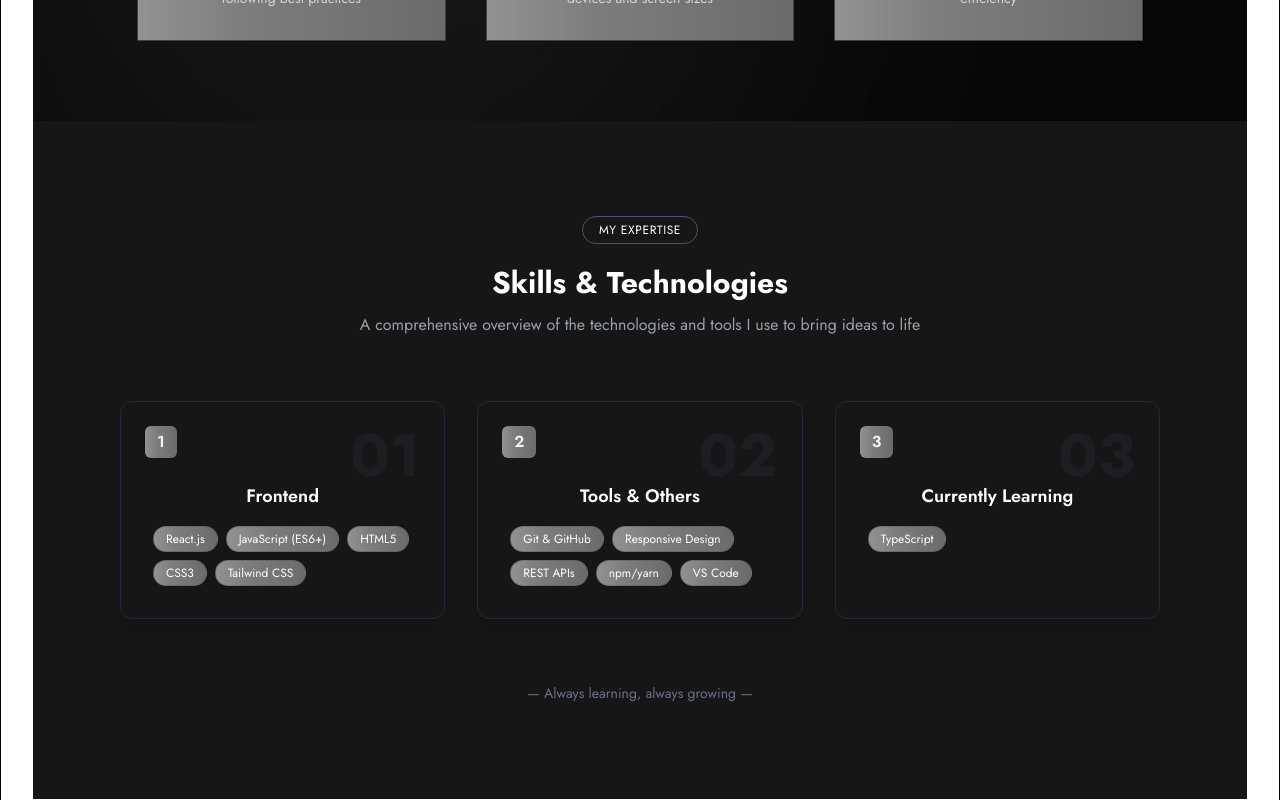
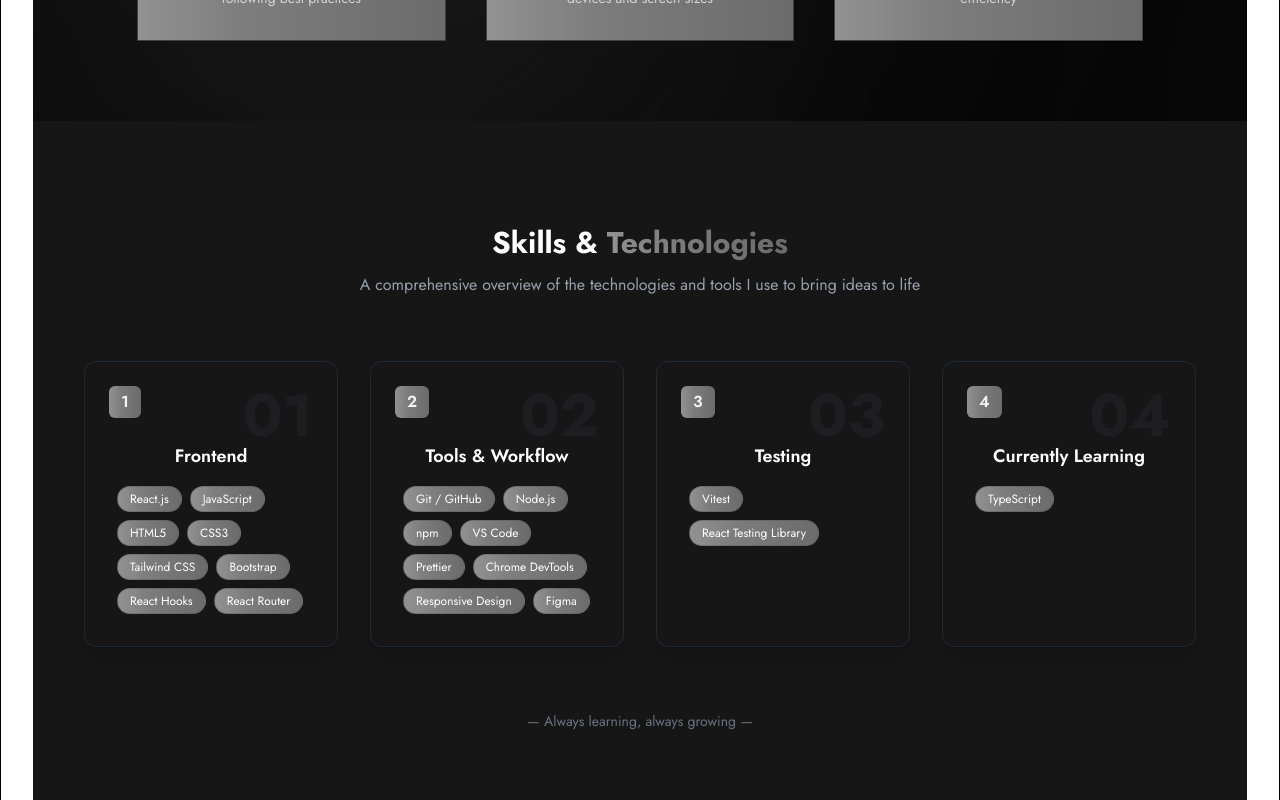
Before and after one commit to usanjay/portfolio, a React (Vite) app: page / in a window 1280 px wide. Shown: the part 1020-1820 px from the top of the page. Built offline with nearby package versions, Linux system fonts and the light colour scheme.

Commit message:
update - Skills section styles

```diff
--- a/src/components/Tag.jsx
+++ b/src/components/Tag.jsx
@@ -4,9 +4,9 @@ function Tag({ key, tag }) {
   return (
     <span
       key={key}
-      className="px-3 py-1 text-xs bg-gray-700/40 rounded-full border
-                  border-gray-600/40 duration-100 ease-out grayscale-100
-                  hover:grayscale-0 gradient-bg-color hover:scale-105"
+      className="px-3 py-1 text-xs rounded-full border
+                  border-gray-600/40 duration-100 ease-out sm:grayscale-100
+                  sm:hover:grayscale-0 gradient-bg-color hover:scale-105"
     >
       {tag}
     </span>
--- a/src/home/skills/Cards.jsx
+++ b/src/home/skills/Cards.jsx
@@ -5,43 +5,58 @@ const skillsData = [
   {
     id: 1,
     title: "Frontend",
-    tags: ["React.js", "JavaScript (ES6+)", "HTML5", "CSS3", "Tailwind CSS"],
-    color: "bg-orange-400",
+    tags: [
+      "React.js",
+      "JavaScript",
+      "HTML5",
+      "CSS3",
+      "Tailwind CSS",
+      "Bootstrap",
+      "React Hooks",
+      "React Router",
+    ],
   },
   {
     id: 2,
-    title: "Tools & Others",
+    title: "Tools & Workflow",
     tags: [
-      "Git & GitHub",
+      "Git / GitHub",
+      "Node.js",
+      "npm",
+      "VS Code",
+      "Prettier",
+      "Chrome DevTools",
       "Responsive Design",
-      "REST APIs",
-      "npm/yarn",
-      "VS Code",
+      "Figma",
     ],
-    color: "bg-blue-500",
   },
   {
     id: 3,
+    title: "Testing",
+    tags: ["Vitest", "React Testing Library"],
+  },
+  {
+    id: 4,
     title: "Currently Learning",
     tags: ["TypeScript"],
-    color: "bg-purple-500",
   },
 ];
 
 function Cards() {
   return (
-    <div className="max-w-6xl mx-auto grid grid-cols-1 md:grid-cols-3 gap-8 px-5 sm:px-14">
+    <div className="max-w-6xl mx-auto grid grid-cols-1 md:grid-cols-2 lg:grid-cols-4 gap-8 px-5">
       {skillsData.map((skill) => (
         <div
           key={skill.id}
-          className="relative gradient-bg-hover-2 p-8 rounded-xl border border-gray-800
-          shadow-xl duration-300 ease-in
-          hover:scale-105 group  hover:shadow-[0_0_20px_rgba(21,87,133,.6)] "
+          className="relative p-8 rounded-xl border border-gray-800
+          shadow-xl duration-300 ease-in gradient-bg-color-3 gradient-bg-hover-2
+          sm:hover:scale-105 group  hover:shadow-[0_0_20px_rgba(21,87,133,.6)] "
         >
           {/* Left small number */}
           <div
             className="absolute top-6 left-6 text-gray-100 font-semibold bg-gray-700/30
-          px-3 py-1 rounded-md gradient-bg-color duration-500 ease-in grayscale-100 group-hover:grayscale-0"
+          px-3 py-1 rounded-md gradient-bg-color duration-500 ease-in
+          sm:grayscale-100 sm:group-hover:grayscale-0"
           >
             {skill.id}
           </div>
--- a/src/home/skills/Skills.jsx
+++ b/src/home/skills/Skills.jsx
@@ -1,18 +1,20 @@
 import React from "react";
-import Cards from "./Cards"
+import Cards from "./Cards";
 
 export default function Skills() {
   return (
-        <section className="relative py-24 bg-[#161616] text-white">
-
+    <section className="relative py-20 bg-[#161616] text-white">
       {/* Header */}
       <div className="text-center mb-16 px-5 sm:px-14">
-                <span className="px-4 py-1 text-xs uppercase tracking-wider border border-gray-600 rounded-full">
-                    My Expertise
+        <h2 className="text-3xl font-bold mt-6">
+          Skills & {" "}
+          <span className="gradient-text sm:grayscale-100 sm:hover:grayscale-0  ">
+            Technologies
           </span>
-                <h2 className="text-3xl font-bold mt-6">Skills & Technologies</h2>
+        </h2>
         <p className="text-gray-400 mt-3">
-                    A comprehensive overview of the technologies and tools I use to bring ideas to life
+          A comprehensive overview of the technologies and tools I use to bring
+          ideas to life
         </p>
       </div>
 
--- a/src/index.css
+++ b/src/index.css
@@ -15,6 +15,11 @@
 
 .gradient-bg-color-2 {
   @apply bg-linear-to-r/srgb from-teal-500 to-indigo-500 sm:from-white sm:to-white;
+}
+
+.gradient-bg-color-3 {
+  @apply bg-linear-to-r/srgb from-teal-950/50 to-indigo-950/30
+  sm:from-transparent sm:to-transparent;
 }
 
 .gradient-bg-hover {
```
Lines whose indentation alone changed are shown as unchanged.
